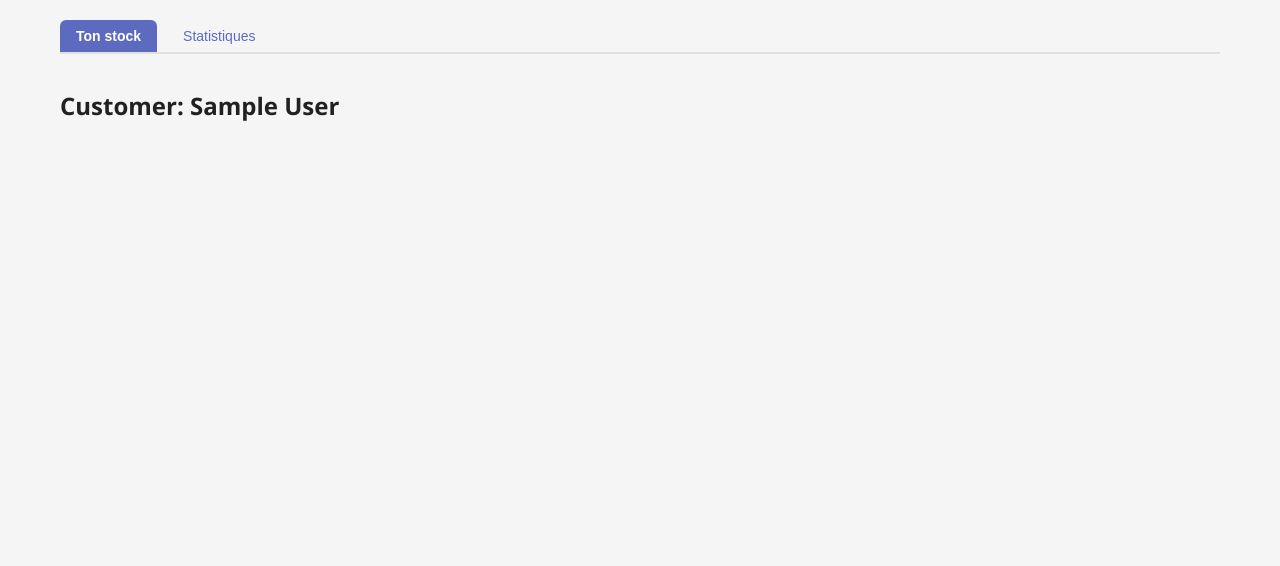
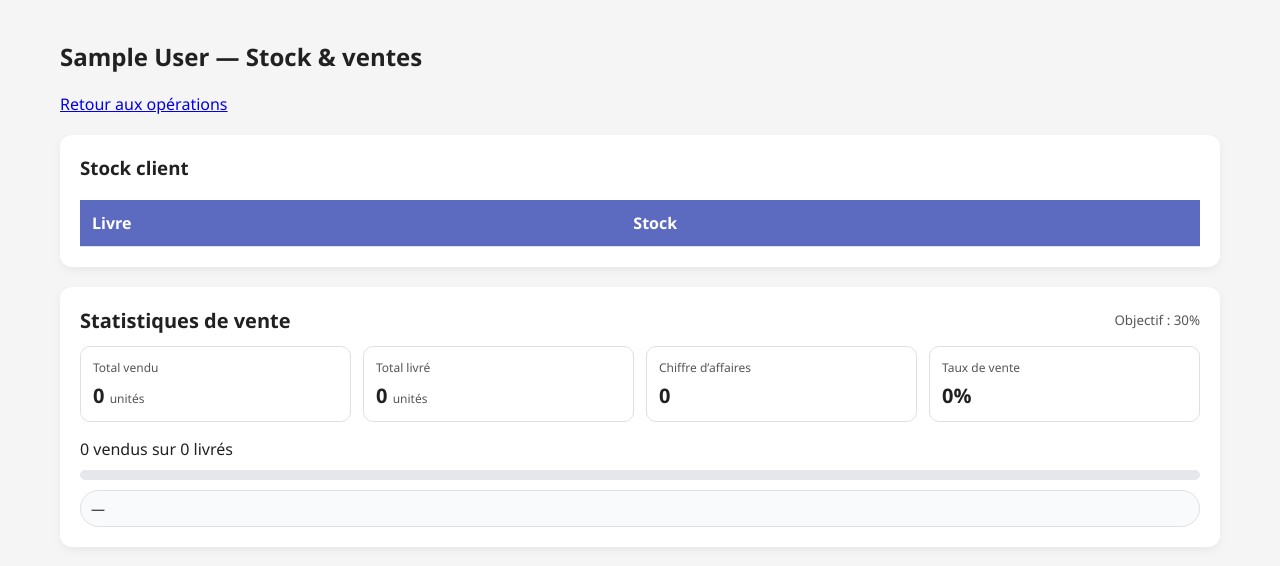
Before and after one commit to fleuronvilik/toplivres-devgdk, a Flask app: template app/templates/customer_detail.html in a window 1280 px wide. Shown: the top 566 px of the page. Run offline with Flask 3, Linux system fonts and the light colour scheme; tables that the repository leaves empty hold one stand-in row (values such as "Sample post"); the template is opened without the code that fills it: values that come from a table or form of the project are taken from there, most other values are stand-ins (such as "Sample title", 1, 10 or a date in 2020); lists and menus that the app fills with data are empty.

Commit message:
Simplify admin customer detail view

```diff
--- a/app/static/js/pages/customer.js
+++ b/app/static/js/pages/customer.js
@@ -88,15 +88,11 @@ export function unmountCustomer() {
 
 export async function mountCustomerDetailForAdmin(loaded) {
   const root = document.querySelector('#customer-detail');
-  const nav = document.querySelector('#customer-navigation');
-  if (nav) show(nav);
+  if (!root) {
+    console.warn('mountCustomerDetailForAdmin: #customer-detail introuvable');
+    return;
+  }
   show(root);
   if (!loaded.inventory) { await loadInventory(); loaded.inventory = true; }
   if (!loaded.stats) { await loadStats(); loaded.stats = true; }
-
-  // Bind tabs with default to inventory
-  const tabButtons = nav ? nav.querySelectorAll('.tab-link') : [];
-  const tabPanes = document.querySelectorAll('.tab-pane');
-  bindTabs(tabButtons, tabPanes, { defaultTab: 'inventory' });
-  bindUserMenu($('#customer-navigation'));
 }
--- a/app/static/style.css
+++ b/app/static/style.css
@@ -155,6 +173,11 @@ img {
   margin-bottom: 20px;
 }
 
+.card h2,
+.card h3 {
+  margin-top: 0;
+}
+
 .card-header {
   display: flex;
   align-items: center;
@@ -165,6 +188,47 @@ img {
 
 .card-header h3 {
   margin: 0;
+}
+
+#customer-detail > *,
+#customer-dashboard > * {
+  margin-bottom: 20px;
+}
+
+#customer-detail > *:last-child,
+#customer-dashboard > *:last-child {
+  margin-bottom: 0;
+}
+
+.card-toolbar {
+  display: flex;
+  align-items: center;
+  gap: 12px;
+  flex-wrap: wrap;
+  justify-content: space-between;
+  margin-bottom: 12px;
+}
+
+.card-toolbar .table-search {
+  margin-left: 0;
+  flex: 1 1 auto;
+  justify-content: flex-start;
+  flex-direction: column;
+  align-items: flex-start;
+}
+
+.field-label {
+  display: block;
+  font-weight: 600;
+  margin-bottom: 6px;
+}
+
+.inventory-toolbar {
+  display: flex;
+  align-items: center;
+  flex-wrap: wrap;
+  gap: 12px;
+  margin-bottom: 12px;
 }
 
 /* =========================
--- a/app/templates/base.html
+++ b/app/templates/base.html
@@ -10,11 +10,9 @@
 
   <body>
     <a class="skip-link" href="#main">Aller au contenu principal</a>
-    {% if role == 'admin' %}
-    <nav id="admin-nav" class="nav">
+    {% if role == 'admin' and not hide_admin_nav %}
+    <nav id="admin-nav" class="admin-nav">
       <div class="container">
-        <a href="/admin" class="nav-link">Opérations</a>
-        <a href="/" class="nav-link">Livres</a>
         <a href="#" id="logoutLink" class="nav-link">Se déconnecter</a>
       </div>
     </nav>
--- a/app/templates/customer_detail.html
+++ b/app/templates/customer_detail.html
@@ -1,21 +1,19 @@
+{% set hide_admin_nav = true %}
 {% extends "base.html" %}
 {% block title %}Customer Detail{% endblock %}
 {% block content %}
-{% include "partials/_customer_nav_detail.html" %}
-<div id="customer-detail" class="tab-content hidden" data-customer-id="{{ customer.id }}">
-  <div id="customer-header">
-    <h2>Customer: <span id="customer-name">{{ customer.name }}</span></h2>
-  </div>
+<div id="customer-detail" data-customer-id="{{ customer.id }}">
+  <header id="customer-header">
+    <h2 id="customer-name">{{ customer.name }} — Stock & ventes</h2>
+    <a href="/admin">Retour aux opérations</a>
+  </header>
 
+  {% set inventory_title = "Stock client" %}
+  {% set inventory_class = "card" %}
   {% include "partials/_customer_inventory.html" %}
+
+  {% set stats_class = "card" %}
   {% include "partials/_customer_stats.html" %}
-  <!--
-  {% include "partials/_customer_history.html" %}
-  -->
 </div>
 
-{% include "partials/_settings_modal.html" %}
-{% include "partials/_items_sheet.html" %}
-
-<script src="https://cdn.jsdelivr.net/npm/chart.js"></script>
 {% endblock %}
--- a/app/templates/partials/_customer_inventory.html
+++ b/app/templates/partials/_customer_inventory.html
@@ -1,5 +1,11 @@
-<div id="inventory-tab" class="tab-pane card">
-  <h2>Ton stock</h2>
+<div id="inventory-tab" class="{{ inventory_class | default('tab-pane card') }}">
+  <h3 id="customer-inventory-title">{{ inventory_title | default('Ton stock') }}</h3>
+  {% if inventory_search %}
+  <div class="inventory-toolbar">
+    <label class="field-label" for="inventory-search">Rechercher un livre</label>
+    <input id="inventory-search" type="text" placeholder="Titre du livre">
+  </div>
+  {% endif %}
   <p id="inventory-empty-state" class="empty-state hidden">Ton stock est vide pour l’instant.</p>
   <table class="table" id="customer-inventory-table">
     <thead class="bg-gray-100">
--- a/app/templates/partials/_customer_stats.html
+++ b/app/templates/partials/_customer_stats.html
@@ -1,6 +1,6 @@
-<div id="stats-tab" class="tab-pane card">
+<div id="stats-tab" class="{{ stats_class | default('tab-pane card') }}">
   <div class="stats-header">
-    <h2 class="stats-title">Statistiques de vente</h2>
+    <h2 id="customer-stats-title" class="stats-title">Statistiques de vente</h2>
     <small class="stats-target">Objectif : 30%</small>
   </div>
 
@@ -21,10 +21,12 @@
       <div class="stat-value"><span id="total-revenue">0</span></div>
     </div>
 
+    {% if not stats_compact %}
     <div class="stat" role="listitem">
       <div class="stat-label">Taux de vente</div>
       <div class="stat-value"><span id="delivery-ratio">0%</span></div>
     </div>
+    {% endif %}
   </div>
 
   <!-- Helper line + progress -->
```
Also changed, not shown: other parts of app/static/style.css (+28 -6 lines).
